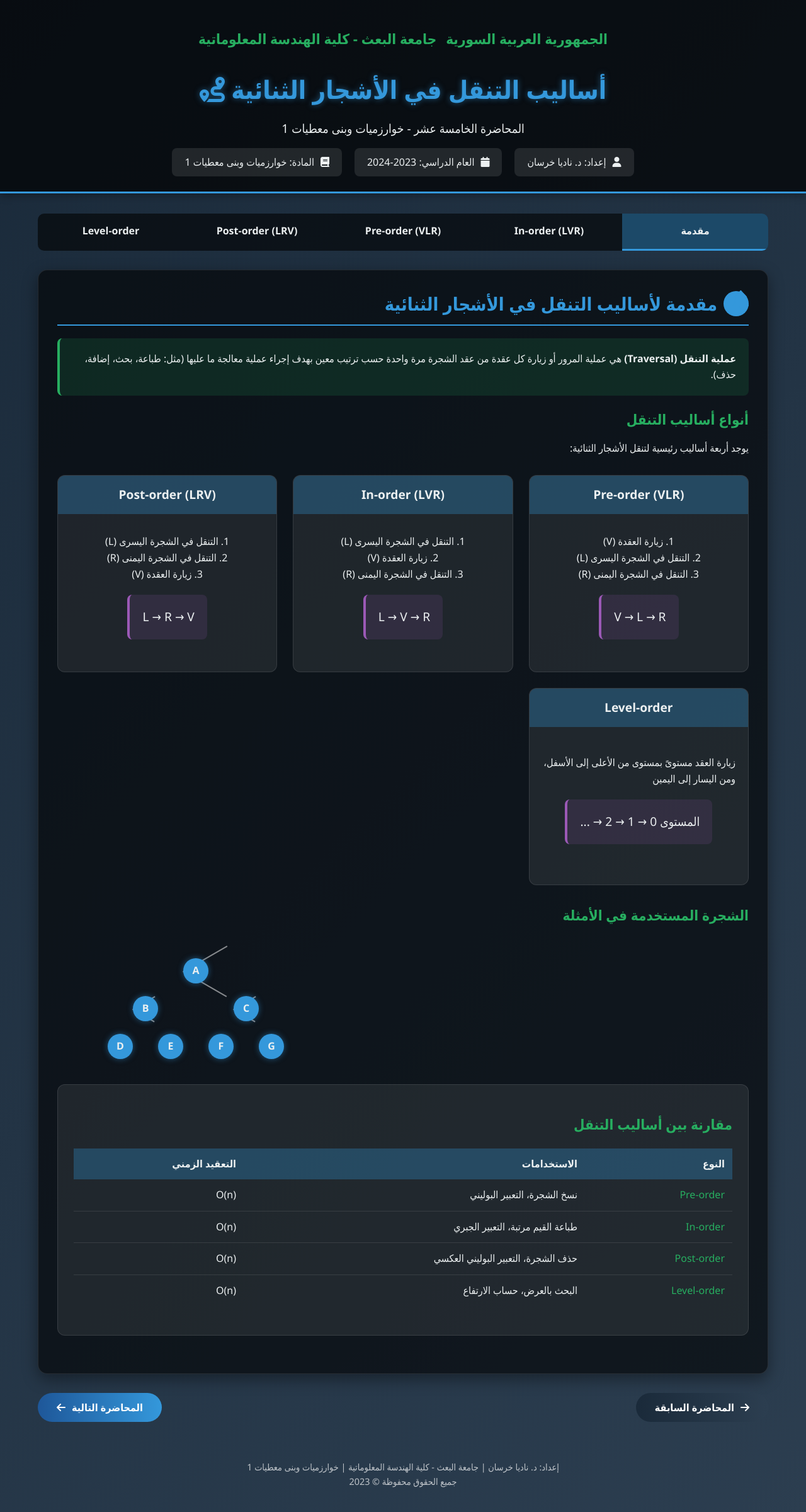
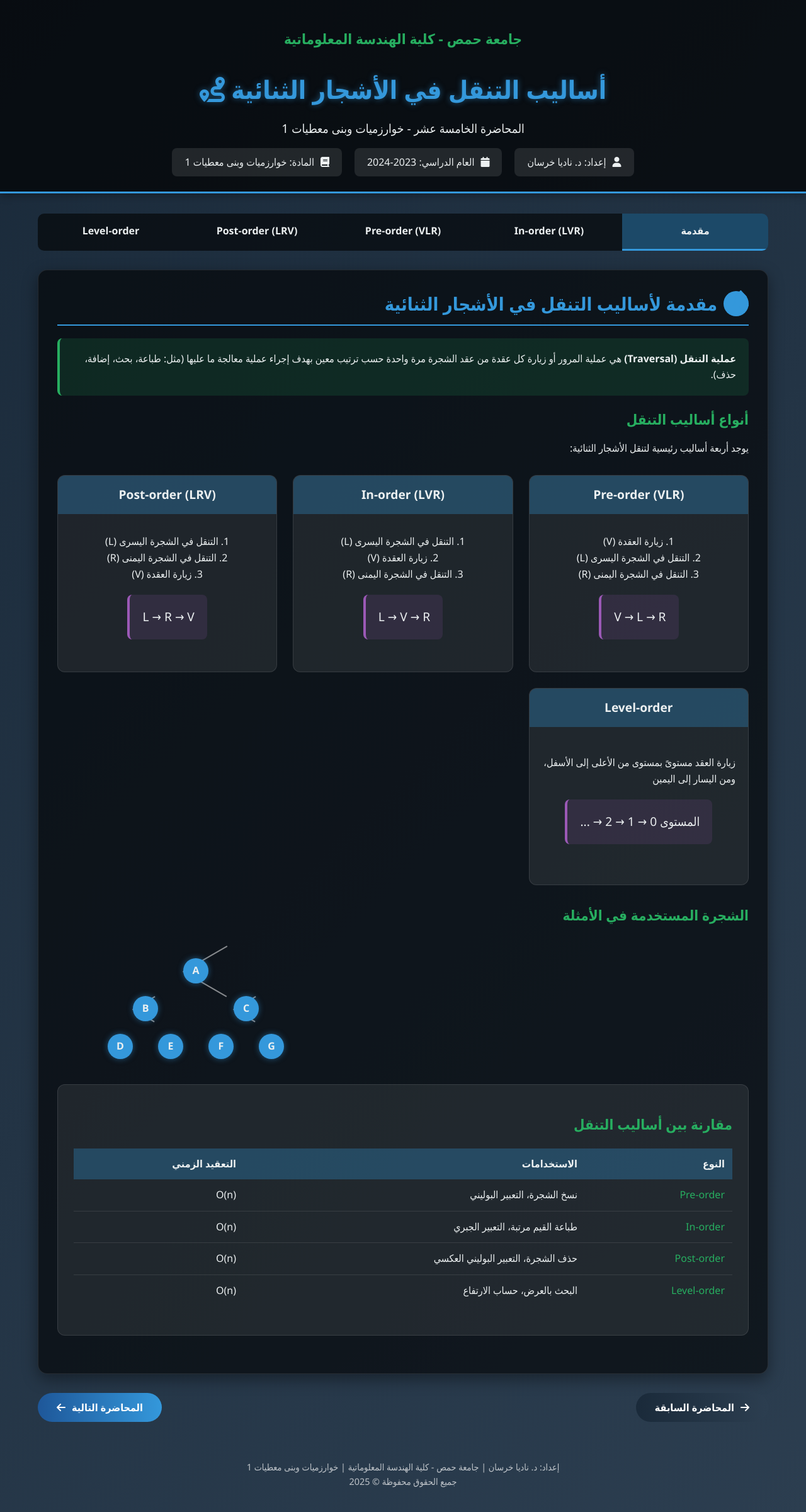
Before and after one commit to haideralmhmwd-hash/-15, a plain HTML site: page index.html in a window 1280 px wide. Shown: the whole page at 63% size. Drawn offline with Linux system fonts and the light colour scheme.

Commit message:
Update index.html

```diff
--- a/index.html
+++ b/index.html
@@ -380,8 +380,7 @@
 <body>
     <header>
         <div class="university">
-            <h3>الجمهورية العربية السورية</h3>
-            <h3>جامعة البعث - كلية الهندسة المعلوماتية</h3>
+            <h3>جامعة حمص - كلية الهندسة المعلوماتية</h3>
         </div>
         <h1>أساليب التنقل في الأشجار الثنائية <i class="fas fa-route"></i></h1>
         <p class="subtitle">المحاضرة الخامسة عشر - خوارزميات وبنى معطيات 1</p>
@@ -727,8 +726,8 @@
     </div>
 
     <footer>
-        <p>إعداد: د. ناديا خرسان | جامعة البعث - كلية الهندسة المعلوماتية | خوارزميات وبنى معطيات 1</p>
-        <p>جميع الحقوق محفوظة © 2023</p>
+        <p>إعداد: د. ناديا خرسان | جامعة حمص - كلية الهندسة المعلوماتية | خوارزميات وبنى معطيات 1</p>
+        <p>جميع الحقوق محفوظة © 2025</p>
     </footer>
 
     <script>
@@ -905,4 +904,5 @@
         });
     </script>
 </body>
+
 </html>
```
